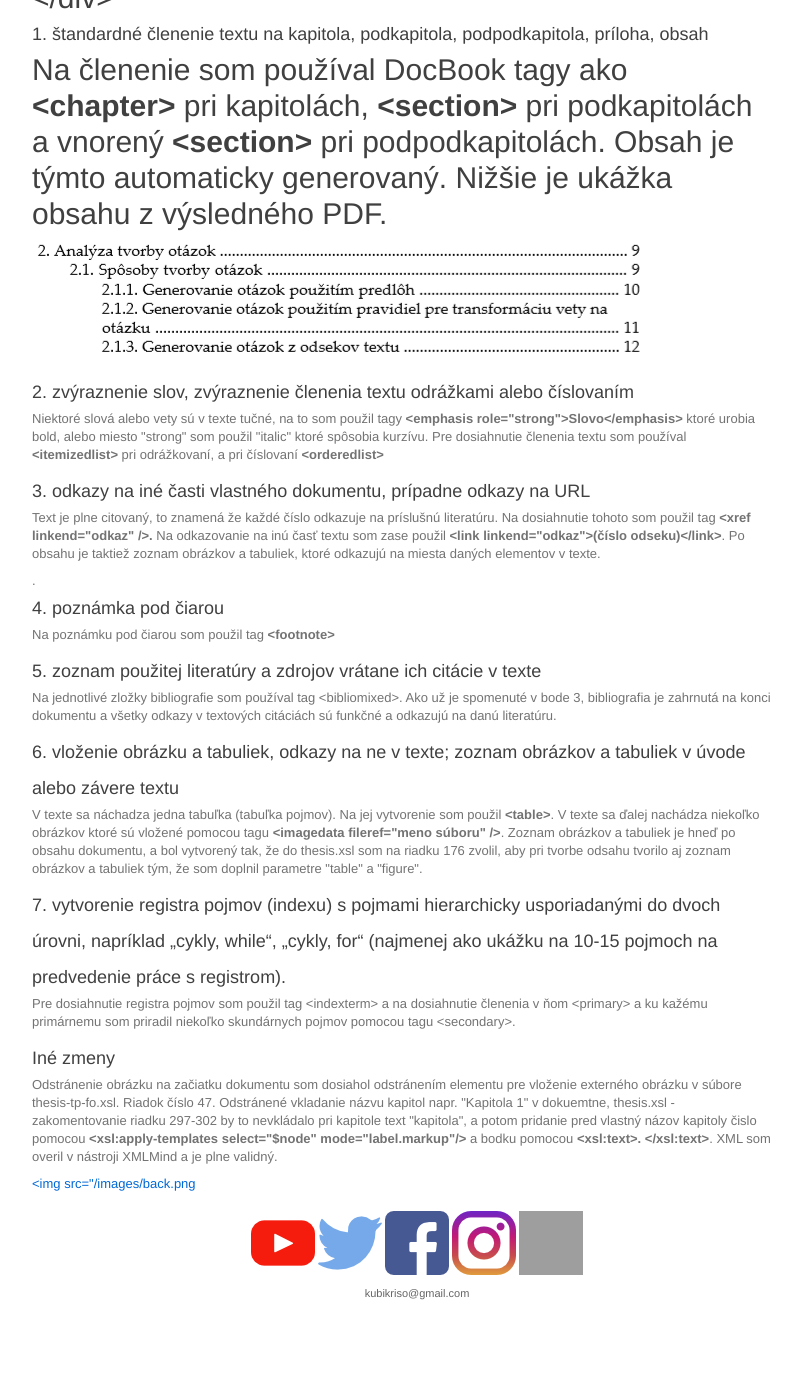
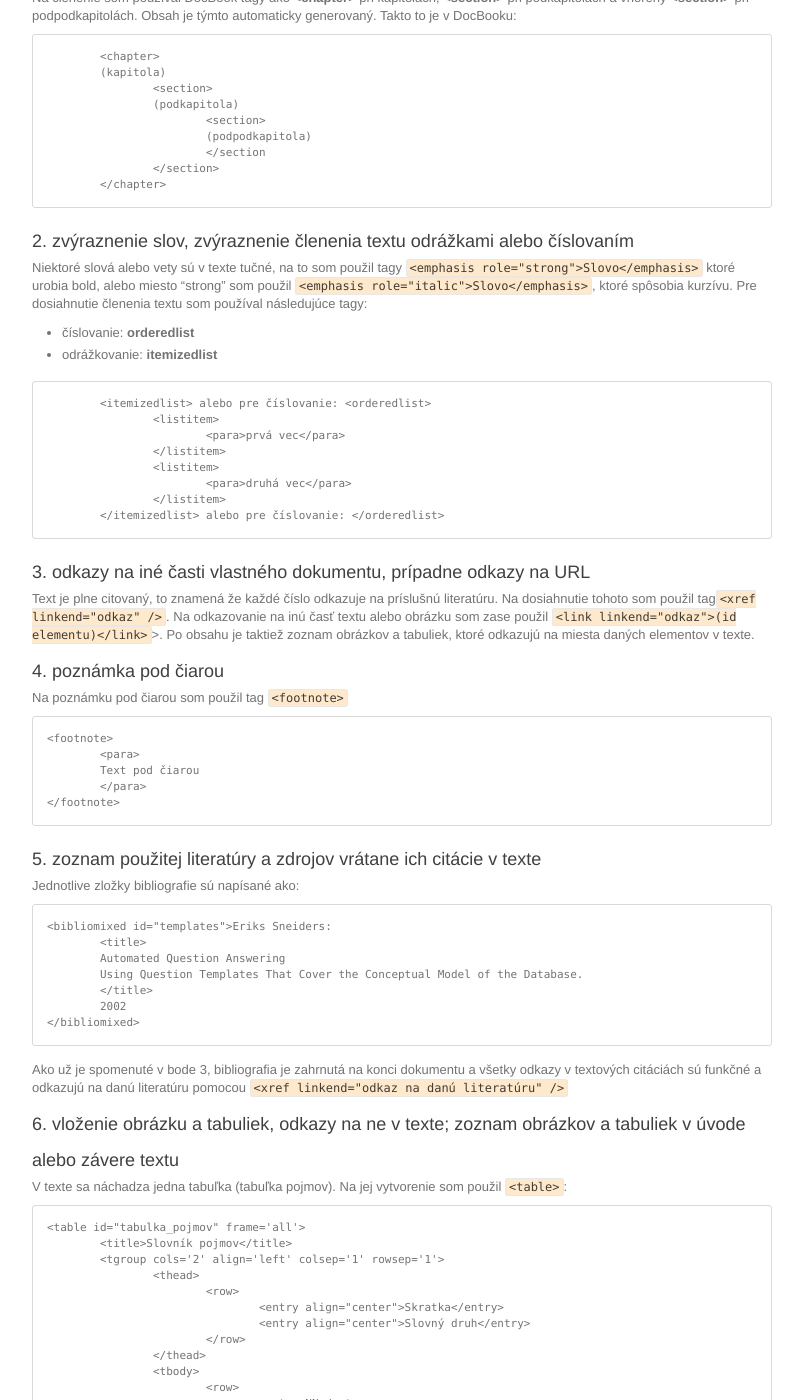
Before and after one commit to richardkubik/richardkubik.github.io, a Jekyll site: the page built from zadanie2.md, in a window 1280 px wide and 1400 px high, scrolled down 345 px. Shown: the whole window, without its empty margins (258-1061 px from the left). Built offline with Jekyll 4.4.1, drawn with Linux system fonts in a browser that asks for light colours; our own code applies the rules of GitHub Pages for plain Markdown files; before the commit the page ends 1656 px from its top, so only the background shows below that; some of the changed text lies outside the part shown; grey boxes are pictures that could not be loaded.

Commit message:
added z2

````diff
--- a/zadanie2.md
+++ b/zadanie2.md
@@ -2,58 +2,167 @@
 layout: default
 ---
 
-## Zadanie
+# Zadanie
 
-```xml<index type="name"/>```
+Predmetom 2. zadania je spracovanie vybraného dokumentu (ideálne bakalárskeho projektu) z pôvodného ľubovoľného (Word, OpenOffice, LaTeX, …) formátu do formátu DocBook a vygenerovanie cieľového tvaru v PDF. Výsledný dokument bude mať rozsah minimálne 10 a maximálne 15 strán. Do rozsahu sa nezapočítavajú úvodné strany (obsah, zoznamy obrázkov a tabuliek), použitá literatúra a prílohy.
 
 
-<div id="zadanie">
-            <p>Predmetom 2. zadania je spracovanie vybraného dokumentu (ideálne bakalárskeho projektu) z pôvodného ľubovoľného (Word, OpenOffice, LaTeX, …) formátu do formátu DocBook a vygenerovanie cieľového tvaru v PDF. Výsledný dokument bude mať rozsah minimálne 10 a maximálne 15 strán. Do rozsahu sa nezapočítavajú úvodné strany (obsah, zoznamy obrázkov a tabuliek), použitá literatúra a prílohy.</p>
-</div>
+## Požiadavky
 
-<div><h1>Požiadavky<h1></div>
-
-<div>
-	<h3>1. štandardné členenie textu na kapitola, podkapitola, podpodkapitola, príloha, obsah</h3>
-	</div>
+### 1.štandardné členenie textu na kapitola, podkapitola, podpodkapitola, príloha, obsah
 
 
-	<p>Na členenie som používal DocBook tagy ako <b>&lt;chapter&gt;</b> pri kapitolách, <b>&lt;section&gt;</b> pri podkapitolách a vnorený  <b>&lt;section&gt;</b> pri podpodkapitolách. Obsah je týmto automaticky generovaný. Nižšie je ukážka obsahu z výsledného PDF.</p>
-	<img src="./images/content_preview.png"/>
+Na členenie som používal DocBook tagy ako **&lt;chapter&gt;** pri kapitolách, <b>&lt;section&gt;</b> pri podkapitolách a vnorený  <b>&lt;section&gt;</b> pri podpodkapitolách. Obsah je týmto automaticky generovaný. Takto to je v DocBooku:
+```
+	<chapter>
+	(kapitola)
+		<section>
+		(podkapitola)
+			<section>
+			(podpodkapitola)
+			</section
+		</section>
+	</chapter>
+```
 
 
-	<h3>2. zvýraznenie slov, zvýraznenie členenia textu odrážkami alebo číslovaním</h3>
+### 2. zvýraznenie slov, zvýraznenie členenia textu odrážkami alebo číslovaním
 
 
-	<p>Niektoré slová alebo vety sú v texte tučné, na to som použil tagy <b>&lt;emphasis role="strong"&gt;Slovo&lt;/emphasis&gt;</b> ktoré urobia bold, alebo miesto "strong" som použil "italic" ktoré spôsobia kurzívu. Pre dosiahnutie členenia textu som používal  <b>&lt;itemizedlist&gt;</b>  pri odrážkovaní, a pri číslovaní  <b>&lt;orderedlist&gt;</b>
-	</p>
+Niektoré slová alebo vety sú v texte tučné, na to som použil tagy ```<emphasis role="strong">Slovo</emphasis>``` ktoré urobia bold, alebo miesto "strong" som použil ```<emphasis role="italic">Slovo</emphasis>```, ktoré spôsobia kurzívu. Pre dosiahnutie členenia textu som používal následujúce tagy:
+* číslovanie: **orderedlist**
+* odrážkovanie: **itemizedlist**
 
 
-	<h3>3. odkazy na iné časti vlastného dokumentu, prípadne odkazy na URL</h3>
+```
+	<itemizedlist> alebo pre číslovanie: <orderedlist>
+		<listitem>
+			<para>prvá vec</para>
+		</listitem>
+		<listitem>
+			<para>druhá vec</para>
+		</listitem>
+	</itemizedlist> alebo pre číslovanie: </orderedlist>
+```
 
-	<p>Text je plne citovaný, to znamená že každé číslo odkazuje na príslušnú literatúru. Na dosiahnutie tohoto som použil tag <b>&lt;xref linkend="odkaz" /&gt;.</b> Na odkazovanie na inú časť textu som zase použil
-	<b>&lt;link  linkend="odkaz"&gt;(číslo odseku)&lt;/link&gt;</b>. Po obsahu je taktiež zoznam obrázkov a tabuliek, ktoré odkazujú na miesta daných elementov v texte.</p>.
 
-	<h3>4. poznámka pod čiarou</h3>
+### 3. odkazy na iné časti vlastného dokumentu, prípadne odkazy na URL
 
-	<p>Na poznámku pod čiarou som použil tag <b>&lt;footnote&gt;</b></p>
+Text je plne citovaný, to znamená že každé číslo odkazuje na príslušnú literatúru. Na dosiahnutie tohoto som použil tag```<xref linkend="odkaz" />```. Na odkazovanie na inú časť textu alebo obrázku som zase použil
+```<link linkend="odkaz">(id elementu)</link>```>. Po obsahu je taktiež zoznam obrázkov a tabuliek, ktoré odkazujú na miesta daných elementov v texte.
+
+### 4. poznámka pod čiarou
+
+Na poznámku pod čiarou som použil tag ```<footnote>```
+```
+<footnote>
+	<para>
+	Text pod čiarou
+	</para>
+</footnote>
+```
 
 
 
-	<h3>5. zoznam použitej literatúry a zdrojov vrátane ich citácie v texte</h3>
+### 5. zoznam použitej literatúry a zdrojov vrátane ich citácie v texte
 
-	<p>Na jednotlivé zložky bibliografie som používal tag &lt;bibliomixed&gt;. Ako už je spomenuté v bode 3, bibliografia je zahrnutá na konci dokumentu a všetky odkazy v textových citáciách sú funkčné a odkazujú na danú literatúru.</p>
+Jednotlive zložky bibliografie sú napísané ako:
+```
+<bibliomixed id="templates">Eriks Sneiders:
+	<title>
+	Automated Question Answering
+	Using Question Templates That Cover the Conceptual Model of the Database.
+	</title>
+	2002
+</bibliomixed>
+```
 
-	<h3>6. vloženie obrázku a tabuliek, odkazy na ne v texte; zoznam obrázkov a tabuliek v úvode alebo závere textu</h3>
+Ako už je spomenuté v bode 3, bibliografia je zahrnutá na konci dokumentu a všetky odkazy v textových citáciách sú funkčné a odkazujú na danú literatúru pomocou ```<xref linkend="odkaz na danú literatúru" />```
 
-	<p>V texte sa náchadza jedna tabuľka (tabuľka pojmov). Na jej vytvorenie som použil <b>&lt;table&gt;</b>. V texte sa ďalej nachádza niekoľko obrázkov ktoré sú vložené pomocou tagu <b>&lt;imagedata fileref="meno súboru" /&gt;</b>. Zoznam obrázkov a tabuliek je hneď po obsahu dokumentu, a bol vytvorený tak, že do thesis.xsl som na riadku 176 zvolil, aby pri tvorbe odsahu tvorilo aj zoznam obrázkov a tabuliek tým, že som doplnil parametre "table" a "figure".</p>
+### 6. vloženie obrázku a tabuliek, odkazy na ne v texte; zoznam obrázkov a tabuliek v úvode alebo závere textu
 
-	<h3>7. vytvorenie registra pojmov (indexu) s pojmami hierarchicky usporiadanými do dvoch úrovni, napríklad „cykly, while“, „cykly, for“ (najmenej ako ukážku na 10-15 pojmoch na predvedenie práce s registrom).</h3>
+V texte sa náchadza jedna tabuľka (tabuľka pojmov). Na jej vytvorenie som použil ```<table>```:
+```
+<table id="tabulka_pojmov" frame='all'>
+	<title>Slovník pojmov</title>
+	<tgroup cols='2' align='left' colsep='1' rowsep='1'>
+		<thead>
+			<row>
+  				<entry align="center">Skratka</entry>
+  				<entry align="center">Slovný druh</entry>
+			</row>
+		</thead>
+		<tbody>
+			<row>
+  				<entry>NN</entry>
+  				<entry>podstatné meno</entry>
+			</row>
+			<row>
+  				<entry>NNP</entry>
+  				<entry>vlastné podstatné meno</entry>
+			</row>
+			<row>
+  				<entry>CD</entry>
+  				<entry>číslovka</entry>
+			</row>
+			<row>
+  				<entry>NP</entry>
+  				<entry>podstatné meno</entry>
+			</row>
+			<row>
+  				<entry>VZ/V</entry>
+  				<entry>sloveso</entry>
+			</row>
+			<row>
+  				<entry>IN</entry>
+  				<entry>predložka</entry>
+			</row>
+		</tbody>
+	</tgroup>
+</table>
+```
+ V texte sa ďalej nachádza niekoľko obrázkov ktoré sú vložené ako ```<figure>```:
+ ```
+ <figure id="sentence_parse">
+  <title>Veta rozdelená do stromu podľa slovných druhov</title>
+  <mediaobject>
+    <imageobject>
+      <imagedata fileref="parsed_sentence.png" />
+    </imageobject>
+  </mediaobject>
+</figure>
+```
+Zoznam obrázkov a tabuliek je hneď po obsahu dokumentu, a bol vytvorený tak, že do thesis.xsl som na riadku 176 doplnil parametre tak, aby pri tvorbe odsahu tvorilo aj zoznam obrázkov a tabuliek:
+```
+<xsl:param name="generate.toc">
+book      title,toc,figure,table
+</xsl:param>
+```
 
-	<p>Pre dosiahnutie registra pojmov som použil tag &lt;indexterm&gt; a na dosiahnutie členenia v ňom &lt;primary&gt; a ku kažému primárnemu som priradil niekoľko skundárnych pojmov pomocou tagu &lt;secondary&gt;.</p>
 
-	<h3>Iné zmeny</h3>
+### 7. vytvorenie registra pojmov (indexu) s pojmami hierarchicky usporiadanými do dvoch úrovni, napríklad „cykly, while“, „cykly, for“ (najmenej ako ukážku na 10-15 pojmoch na predvedenie práce s registrom).
 
-	<p>Odstránenie obrázku na začiatku dokumentu som dosiahol odstránením elementu pre vloženie externého obrázku v súbore thesis-tp-fo.xsl. Riadok číslo 47. Odstránené vkladanie názvu kapitol napr. "Kapitola 1" v dokuemtne, thesis.xsl - zakomentovanie riadku 297-302 by to nevkládalo pri kapitole text "kapitola", a potom pridanie pred vlastný názov kapitoly čislo pomocou <b>&lt;xsl:apply-templates select="$node" mode="label.markup"/&gt;</b> a bodku pomocou <b>&lt;xsl:text&gt;. &lt;/xsl:text&gt;</b>. XML som overil v nástroji XMLMind a je plne validný.</p>
+Pre dosiahnutie registra pojmov som použil tag ```<indexterm>```, do dokumentu som ho vložil na koniec pomocou ```</index>```, a v texte som doňho zapisoval pojmy takto:
+```
+<indexterm>
+	<primary>Automatizovaná tvorba otázok</primary>
+	<secondary>veta</secondary>
+</indexterm>
+```
 
-  <a href="/webove_pub.html"><img src="/images/back.png
+
+### 8. Iné zmeny
+
+Odstránenie obrázku na začiatku dokumentu som dosiahol odstránením elementu pre vloženie externého obrázku v súbore thesis-tp-fo.xsl. Riadok číslo 47:
+```
+<!--  <fo:external-graphic src="url(kizi.pdf)" width="2cm" content-width="scale-to-fit"/> -->
+```
+
+ Odstránené vkladania názvu kapitol napr. "Kapitola 1" v dokumente, thesis.xsl - zakomentovanie riadku 297-302 by to nevkládalo pri kapitole text "kapitola", ale len napr. 1. Úvod:
+```
+<fo:block xsl:use-attribute-sets="chap.title.properties">
+    <xsl:apply-templates select="$node" mode="label.markup"/>
+    <xsl:text>. </xsl:text>
+    <xsl:apply-templates select="$node" mode="title.markup"/>
+</fo:block>
+```
````
